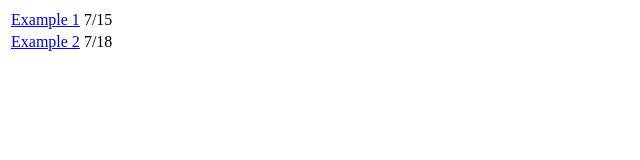
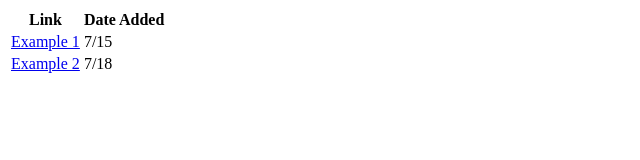
Before and after one commit to yeshuron/xdtest, a plain HTML site: page index.html in a window 1280 px wide. Shown: the whole page, without its empty margins (0-640 px from the left). Drawn offline with Linux system fonts and the light colour scheme.

Commit message:
Update index.html

```diff
--- a/index.html
+++ b/index.html
@@ -1,10 +1,14 @@
 <table>
+<tr>
+  <th>Link</th>
+  <th>Date Added</th>
+</tr>
 <tr>
   <td><a href="https://yeshuron.github.io/xdtest/ExemplarPage1A/index.html">Example 1</a></td>
   <td>7/15</td>
-  </tr>
-  <tr>
-    <td><a href="https://yeshuron.github.io/xdtest/ExemplarePage1B/index.html">Example 2</a></td>
-    <td>7/18</td>
-  </tr>
+</tr>
+<tr>
+  <td><a href="https://yeshuron.github.io/xdtest/ExemplarePage1B/index.html">Example 2</a></td>
+  <td>7/18</td>
+</tr>
 </table>
```
